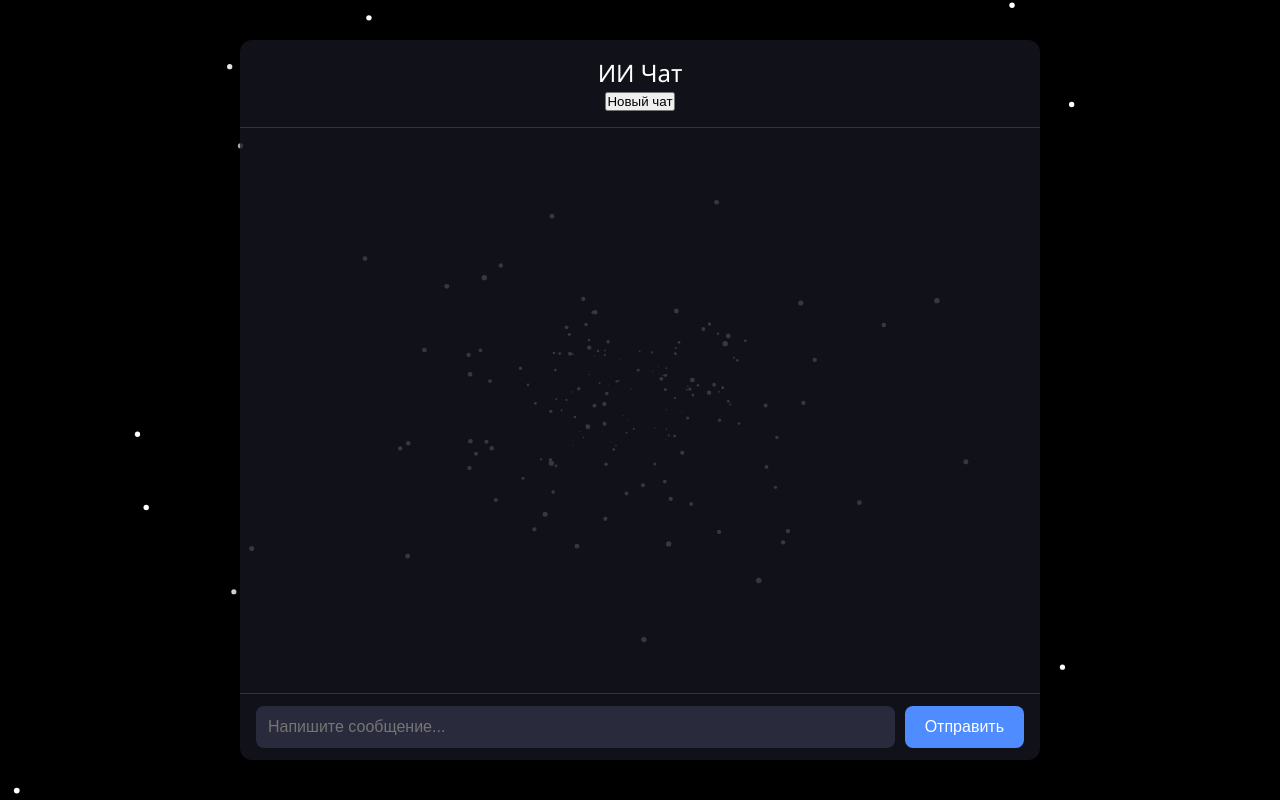
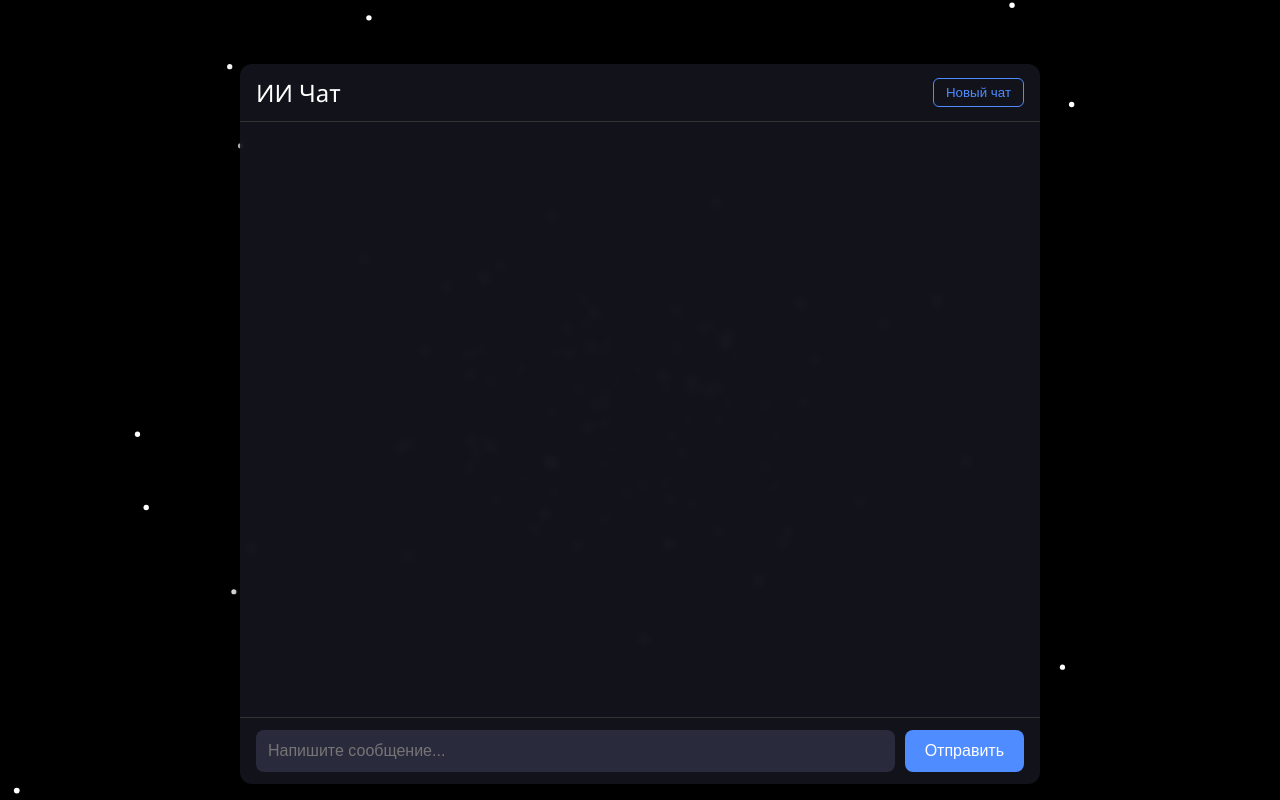
Before and after one commit to xx0loxi/TG-BOT-WEB, a plain HTML site: page index.html in a window 1280 px wide. Drawn offline with Linux system fonts and the light colour scheme.

Commit message:
style.css

```diff
--- a/style.css
+++ b/style.css
@@ -1,47 +1,67 @@
-/* Сброс и фон */
-* { margin: 0; padding: 0; box-sizing: border-box; }
+/* Сброс стилей */
+* {
+  margin: 0;
+  padding: 0;
+  box-sizing: border-box;
+}
 html, body {
   height: 100%;
   overflow: hidden;
-  font-family: 'Segoe UI', sans-serif;
   background: #000;
   color: #fff;
+  font-family: 'Segoe UI', sans-serif;
 }
 
-/* Звёздное поле */
+/* Фон со звёздами */
 #starfield {
   position: fixed;
-  top: 0; left: 0;
-  width: 100%; height: 100%;
-  background: #000;
+  top: 0;
+  left: 0;
+  width: 100%;
+  height: 100%;
   z-index: 0;
 }
 
-/* Контейнер чата */
+/* Контейнер приложения */
 .app-container {
   position: relative;
   z-index: 1;
   width: 90%;
   max-width: 800px;
   height: 90%;
-  margin: auto;
-  top: 5%;
+  margin: 5% auto;
   display: flex;
   flex-direction: column;
-  background: rgba(20, 20, 30, 0.85);
+  background: rgba(20, 20, 30, 0.9);
   border-radius: 12px;
-  box-shadow: 0 0 20px rgba(0,0,0,0.7);
+  box-shadow: 0 0 20px rgba(0, 0, 0, 0.7);
+  backdrop-filter: blur(5px);
 }
 
-/* Заголовок */
+/* Шапка */
 header {
-  padding: 16px;
-  text-align: center;
+  display: flex;
+  justify-content: space-between;
+  align-items: center;
+  padding: 12px 16px;
   border-bottom: 1px solid #333;
 }
 header h1 {
   font-size: 24px;
   font-weight: 400;
+}
+.btn-new {
+  background: transparent;
+  border: 1px solid #4e8cff;
+  color: #4e8cff;
+  padding: 6px 12px;
+  border-radius: 6px;
+  cursor: pointer;
+  transition: background 0.2s, color 0.2s;
+}
+.btn-new:hover {
+  background: #4e8cff;
+  color: #fff;
 }
 
 /* Окно чата */
@@ -54,14 +74,13 @@ main#chat-window {
   gap: 12px;
 }
 
-/* Чат-пузырьки */
+/* Сообщения */
 .message {
   max-width: 70%;
   padding: 12px 16px;
   border-radius: 18px;
   line-height: 1.4;
   word-break: break-word;
-  position: relative;
   animation: fadeInUp 0.3s ease both;
 }
 .message.bot {
@@ -88,6 +107,10 @@ footer input {
   background: #2a2a3d;
   color: #fff;
   outline: none;
+  transition: background 0.2s;
+}
+footer input:focus {
+  background: #3a3a4d;
 }
 footer button {
   margin-left: 10px;
@@ -100,12 +123,22 @@ footer button {
   cursor: pointer;
   transition: background 0.2s;
 }
-footer button:hover {
+footer button:hover:not(:disabled) {
   background: #3c6fd9;
 }
+footer button:disabled {
+  background: #445f9a;
+  cursor: not-allowed;
+}
 
-/* Анимации */
+/* Анимация появления */
 @keyframes fadeInUp {
-  from { opacity: 0; transform: translateY(10px); }
-  to   { opacity: 1; transform: translateY(0); }
+  from {
+    opacity: 0;
+    transform: translateY(10px);
+  }
+  to {
+    opacity: 1;
+    transform: translateY(0);
+  }
 }
```
